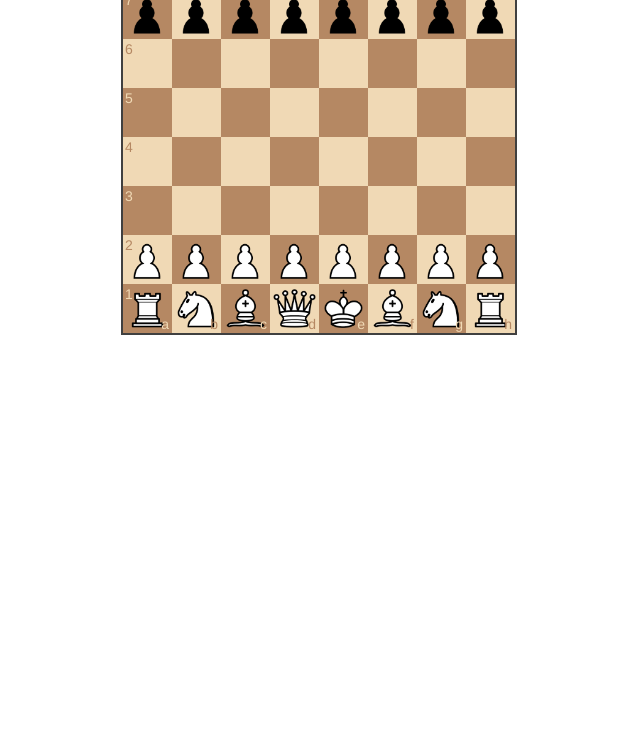
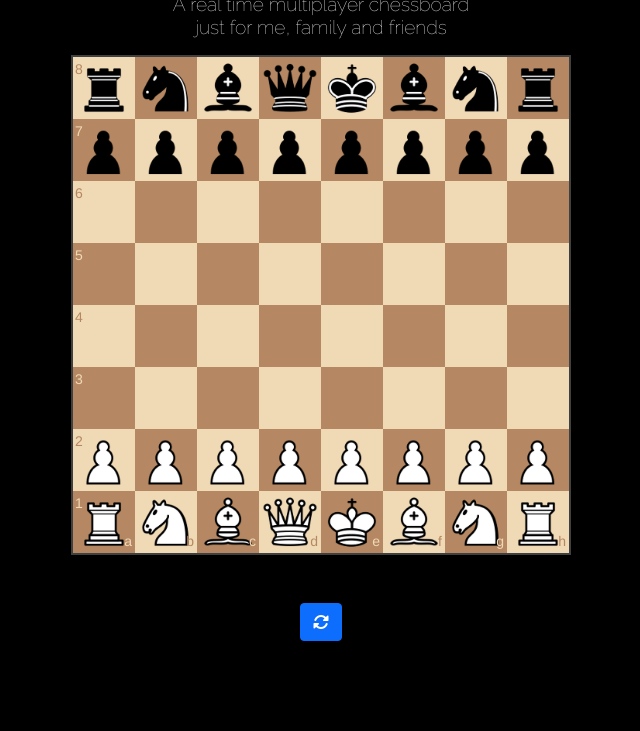
Before and after one commit to lamorbidamacchina/family-chess, a website: page public/default.html in a window 1280 px wide. Shown: the part 69-800 px from the top of the page, without its empty margins (319-959 px from the left). Drawn offline with nearby package versions, Linux system fonts and the light colour scheme; no server answers.

Commit message:
flip board, basic stylesheet

```diff
--- a/public/default.css
+++ b/public/default.css
@@ -1,10 +1,13 @@
-body {
-	overflow-y: auto;
-	display: flex;
-	align-items: center;
-  justify-content: center;
-}
+body {background: #000; color: #fff; }
+a {color: #fff;}
+
+h1 {font-size:2rem; font-family: 'Raleway', sans-serif; font-weight:900;}
+h2 {font-size:1.2rem; font-family: 'Raleway', sans-serif;}
 
 #gameBoard {
-    width: 400px;
+    width: 100%;
+		max-width: 500px;
+		display:block;
+		margin: 1rem auto 3rem auto;
+
 }
--- a/public/default.html
+++ b/public/default.html
@@ -1,17 +1,42 @@
 <!doctype html>
 <html>
   <head>
+    <meta charset="utf-8">
+    <meta name="viewport" content="width=device-width, initial-scale=1">
     <title>Chess</title>
+    <link href="https://cdn.jsdelivr.net/npm/bootstrap@5.1.3/dist/css/bootstrap.min.css" rel="stylesheet" integrity="sha384-1BmE4kWBq78iYhFldvKuhfTAU6auU8tT94WrHftjDbrCEXSU1oBoqyl2QvZ6jIW3" crossorigin="anonymous">
+    <link rel="preconnect" href="https://fonts.googleapis.com">
+    <link rel="preconnect" href="https://fonts.gstatic.com" crossorigin>
+    <link href="https://fonts.googleapis.com/css2?family=Raleway:wght@100;900&display=swap" rel="stylesheet">
     <link rel="stylesheet" href="lib/chessboard-0.3.0.min.css">
     <link rel="stylesheet" href="/default.css" />
   </head>
   <body>
+    <div class="container-md text-center mt-3">
+      <h1>Family chess</h1>
+      <h2>A real time multiplayer chessboard<br>just for me, family and friends</h2>
+
           <div id='gameBoard'></div>
+
+
       <script src="/socket.io/socket.io.js"></script>
       <script src="lib/chess.min.js"></script>
       <script src="lib/chessboard-0.3.0.min.js"></script>
       <script src="lib/jquery-1.11.1.js"></script>
       <script src="/default.js"></script>
+      <script src="https://kit.fontawesome.com/89b9351127.js" crossorigin="anonymous"></script>
+
+      <div id="fen"></div>
+
+      <div class="row">
+        <div class="col-md-12 text-center">
+          <button id="flipOrientationBtn" class="btn btn-primary"><i class="fas fa-sync-alt" title="Flip orientation"></i></button>
+        </div>
+
+      </div>
+
+    </div>
+
 
   </body>
 </html>
--- a/public/default.js
+++ b/public/default.js
@@ -3,6 +3,7 @@ var game;
 
 window.onload = function () {
     initGame();
+    $('#flipOrientationBtn').on('click', board.flip);
 };
 
 // setup my socket client
@@ -33,8 +34,12 @@ var handleMove = function(source, target ) {
     else socket.emit("move", move);
 };
 
+
+
+
 // called when the server calls socket.broadcast('move')
 socket.on('move', function (msg) {
     game.move(msg);
+    console.log(board.fen());
     board.position(game.fen()); // fen is the board layout
 });
```
Also changed, not shown: README.md. Lines whose indentation alone changed are shown as unchanged.
